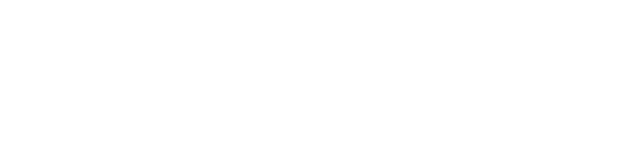
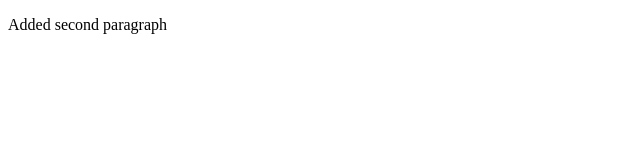
Before and after one commit to JWilczek9804/learing-git, a plain HTML site: page index.html in a window 1280 px wide. Shown: the whole page, without its empty margins (0-640 px from the left). Drawn offline with Linux system fonts and the light colour scheme.

Commit message:
Added new paragraph

```diff
--- a/index.html
+++ b/index.html
@@ -3,5 +3,7 @@
   <head>
     <title>Page Title</title>
   </head>
-  <body></body>
+  <body>
+    <p>Added second paragraph</p>
+  </body>
 </html>
```
